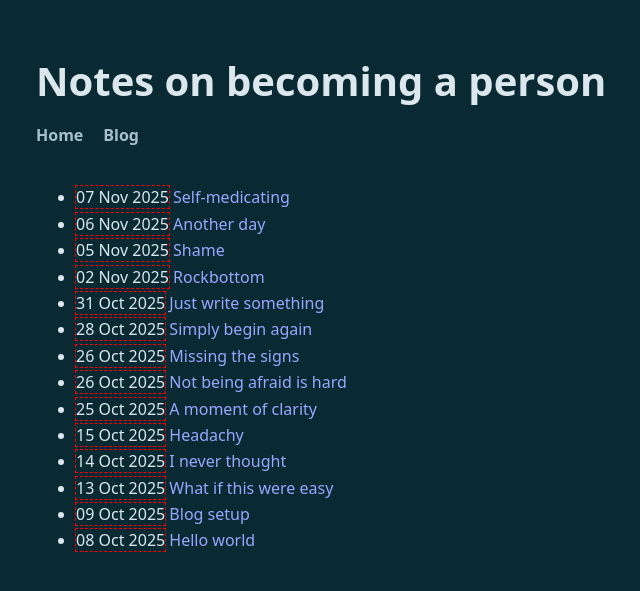
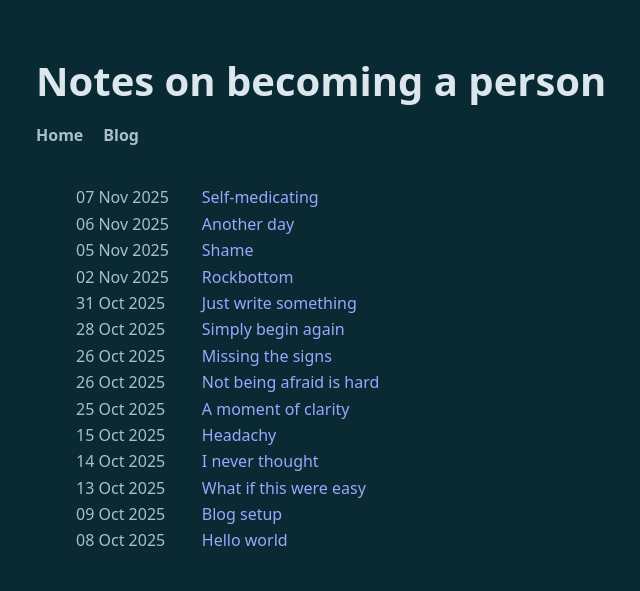
Before and after one commit to meetthefamilyinberlin/writing, a Jekyll site: the page built from blog/index.html, in a window 1280 px wide. Shown: the top 591 px of the page, without its empty margins (256-896 px from the left). Built offline with Jekyll 4.4.1, drawn with Linux system fonts in a browser that asks for light colours.

Commit message:
Edit layout

```diff
--- a/assets/styles.css
+++ b/assets/styles.css
@@ -108,24 +108,20 @@ pre {
     overflow-x: visible !important;
 }
 
-/* Posts list layout */
-.post-list li {
+/* Layout any LI that contains a <time> (your date) */
+main li:has(> time) {
     display: grid;
-    grid-template-columns: 12ch 1fr; /* room for `07 Nov 2025` */
+    grid-template-columns: 12ch 1fr;
     column-gap: 1rem;
     align-items: baseline;
   }
 
-  /* The date element (use <time> or add class="post-date") */
-  .post-list time,
-  .post-list .post-date {
-    /* make numbers monospaced so each date has identical width */
+  /* Make date digits uniform width */
+  main li > time {
     font-variant-numeric: tabular-nums;
-    font-feature-settings: "tnum"; /* fallback */
+    font-feature-settings: "tnum";
     color: var(--muted);
   }
 
-  /* Optional: keep links from wrapping too soon */
-  .post-list a { min-width: 0; }
-
-  time { outline: 1px dashed red; }
+  /* Prevent early wrapping of long titles */
+  main li > a { min-width: 0; }
```
